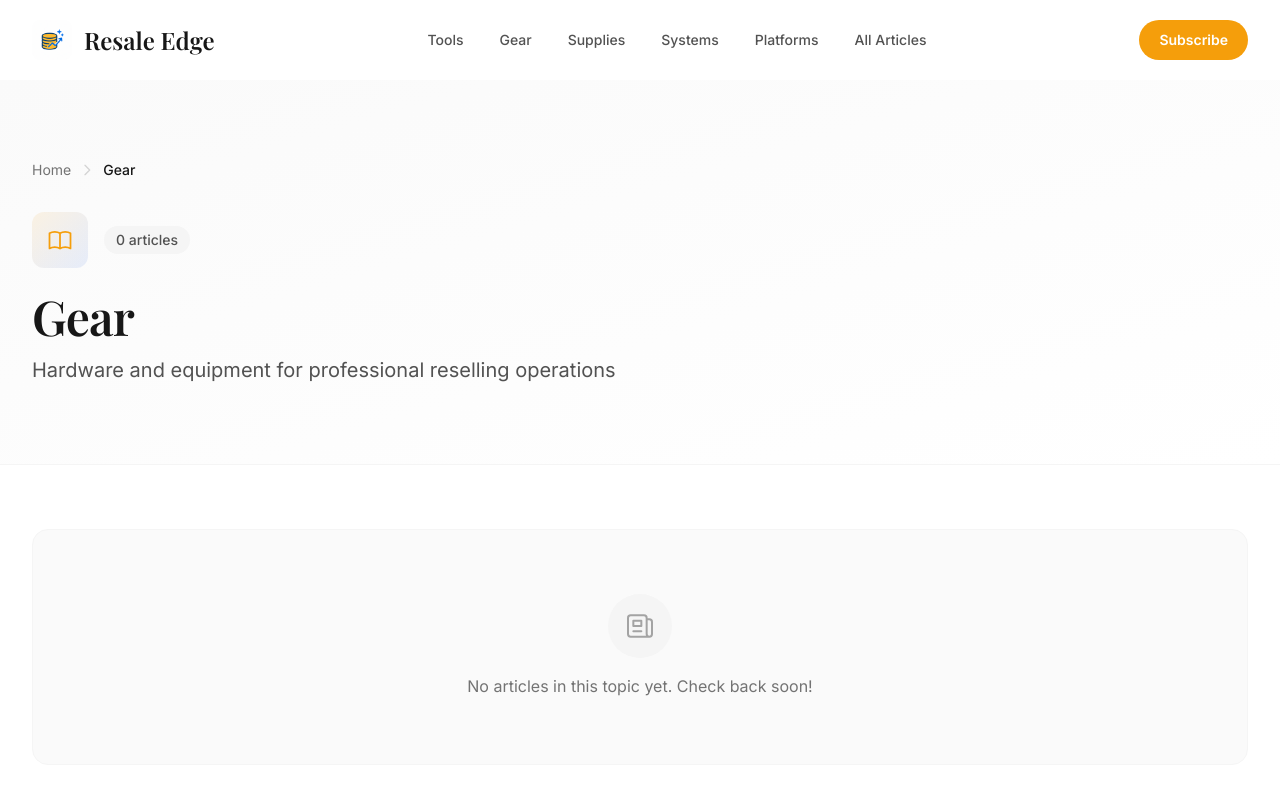
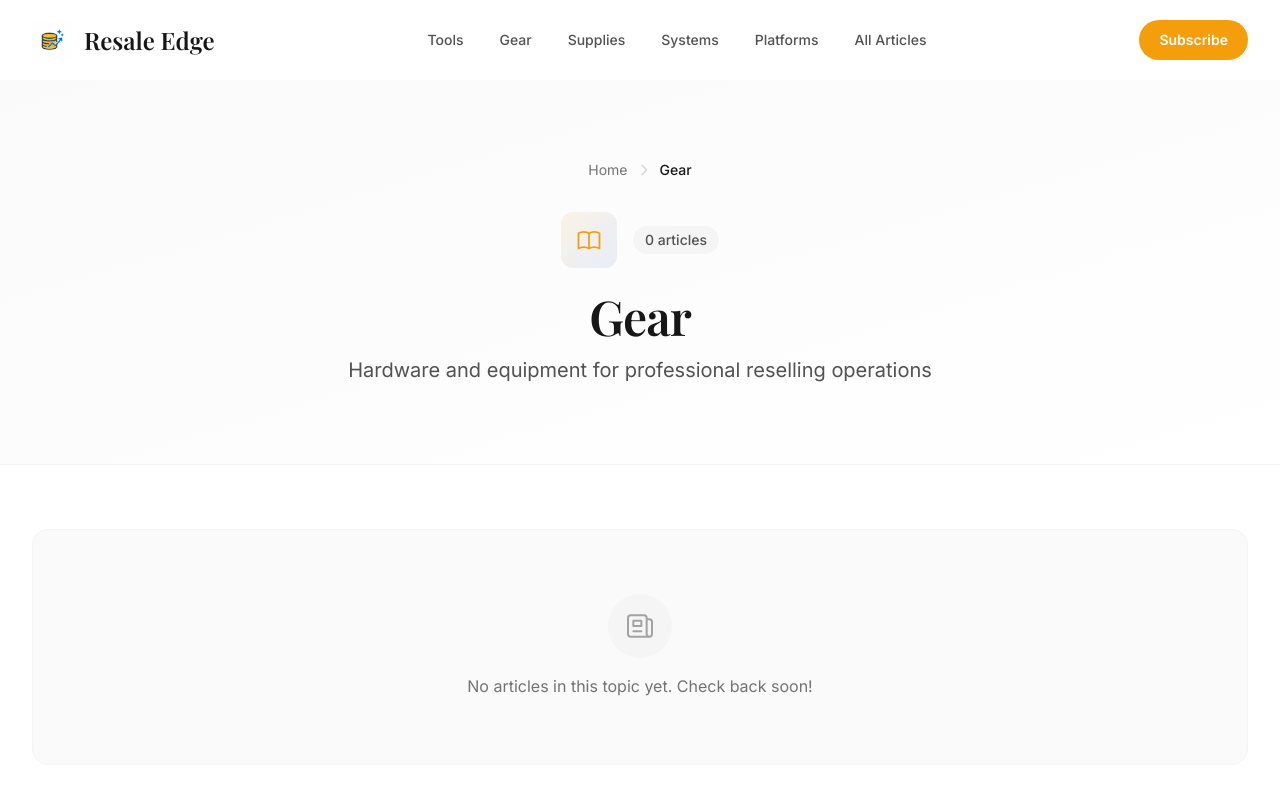
Before and after one commit to affiliatenuke/reselling-tips--tools-and-techniques-for-the-modern-reseller-site, a Next.js app: page /topics/gear in a window 1280 px wide. Shown: the top 800 px of the page. Built offline with nearby package versions, Linux system fonts and the light colour scheme.

Commit message:
Content sync: 2025-12-24T06:38:21.757Z

```diff
--- a/app/topics/[slug]/page.tsx
+++ b/app/topics/[slug]/page.tsx
@@ -56,7 +56,7 @@ export default function TopicPage({ params }: PageProps) {
 
           <div className="relative max-w-7xl mx-auto px-4 sm:px-6 lg:px-8 py-16 lg:py-24">
             {/* Breadcrumb */}
-            <nav className="flex items-center text-sm text-white/70 mb-8">
+            <nav className="flex items-center justify-center text-sm text-white/70 mb-8">
               <Link href="/" className="hover:text-white transition">Home</Link>
               <svg className="w-4 h-4 mx-2 text-white/40" fill="none" stroke="currentColor" viewBox="0 0 24 24">
                 <path strokeLinecap="round" strokeLinejoin="round" strokeWidth={2} d="M9 5l7 7-7 7" />
@@ -64,8 +64,8 @@ export default function TopicPage({ params }: PageProps) {
               <span className="text-white font-medium">{pillar.name}</span>
             </nav>
 
-            <div className="max-w-3xl">
-              <div className="flex items-center gap-4 mb-6">
+            <div className="max-w-3xl mx-auto text-center">
+              <div className="flex items-center justify-center gap-4 mb-6">
                 <span className="px-4 py-2 bg-white/20 backdrop-blur text-white text-sm font-medium rounded-full">
                   {topicPosts.length} article{topicPosts.length !== 1 ? 's' : ''}
                 </span>
@@ -76,7 +76,7 @@ export default function TopicPage({ params }: PageProps) {
               </h1>
 
               {pillar.description && (
-                <p className="text-lg lg:text-xl text-white/80 max-w-2xl">
+                <p className="text-lg lg:text-xl text-white/80 max-w-2xl mx-auto">
                   {pillar.description}
                 </p>
               )}
@@ -87,7 +87,7 @@ export default function TopicPage({ params }: PageProps) {
         <div className="bg-gradient-to-br from-neutral-50 to-white border-b border-neutral-100">
           <div className="max-w-7xl mx-auto px-4 sm:px-6 lg:px-8 py-12 lg:py-20">
             {/* Breadcrumb */}
-            <nav className="flex items-center text-sm text-neutral-500 mb-8">
+            <nav className="flex items-center justify-center text-sm text-neutral-500 mb-8">
               <Link href="/" className="hover:text-primary transition">Home</Link>
               <svg className="w-4 h-4 mx-2 text-neutral-300" fill="none" stroke="currentColor" viewBox="0 0 24 24">
                 <path strokeLinecap="round" strokeLinejoin="round" strokeWidth={2} d="M9 5l7 7-7 7" />
@@ -95,8 +95,8 @@ export default function TopicPage({ params }: PageProps) {
               <span className="text-neutral-900 font-medium">{pillar.name}</span>
             </nav>
 
-            <div className="max-w-3xl">
-              <div className="flex items-center gap-4 mb-6">
+            <div className="max-w-3xl mx-auto text-center">
+              <div className="flex items-center justify-center gap-4 mb-6">
                 <div className="w-14 h-14 rounded-xl bg-gradient-to-br from-primary/10 to-secondary/10 flex items-center justify-center">
                   <svg className="w-7 h-7 text-primary" fill="none" stroke="currentColor" viewBox="0 0 24 24">
                     <path strokeLinecap="round" strokeLinejoin="round" strokeWidth={1.5} d="M12 6.253v13m0-13C10.832 5.477 9.246 5 7.5 5S4.168 5.477 3 6.253v13C4.168 18.477 5.754 18 7.5 18s3.332.477 4.5 1.253m0-13C13.168 5.477 14.754 5 16.5 5c1.747 0 3.332.477 4.5 1.253v13C19.832 18.477 18.247 18 16.5 18c-1.746 0-3.332.477-4.5 1.253" />
@@ -112,7 +112,7 @@ export default function TopicPage({ params }: PageProps) {
               </h1>
 
               {pillar.description && (
-                <p className="text-lg lg:text-xl text-neutral-600">
+                <p className="text-lg lg:text-xl text-neutral-600 max-w-2xl mx-auto">
                   {pillar.description}
                 </p>
               )}
```
